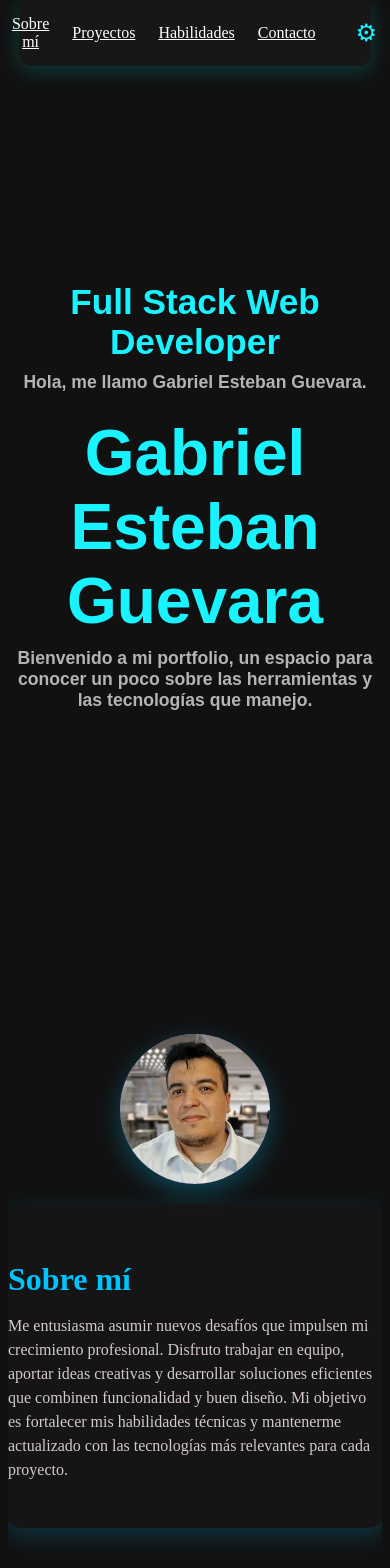
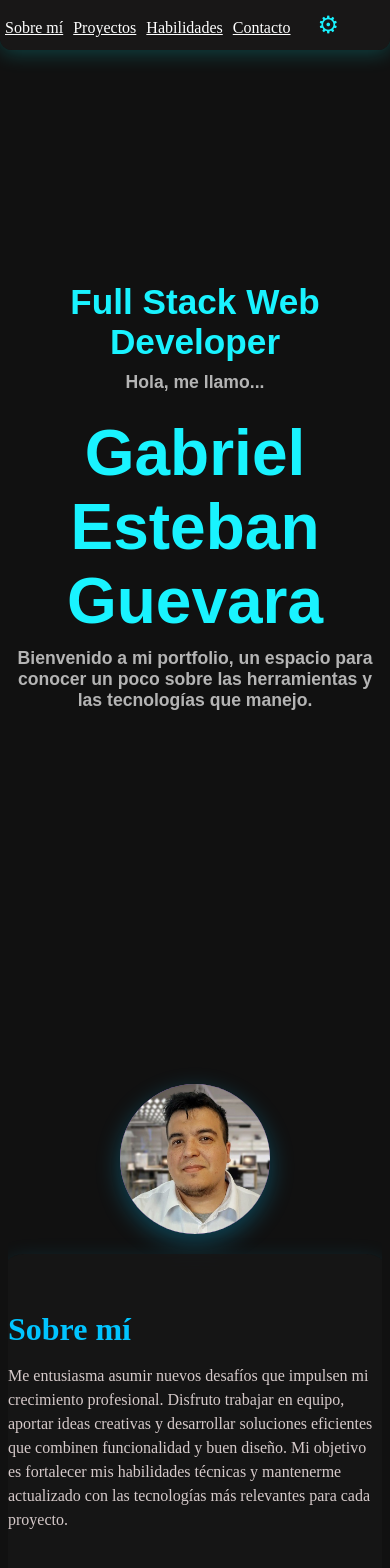
Before and after one commit to watefa1/gabrielguevara.portafolio, an Angular app: page / in a window 390 px wide. Shown: the top 1568 px of the page. Built offline with nearby package versions, Linux system fonts and the light colour scheme; a web font is replaced by a local one.

Commit message:
resolución movil

```diff
--- a/src/app/app.css
+++ b/src/app/app.css
@@ -76,7 +76,6 @@
     padding: 10px;
   }
   .nav-links {
-    display: flex !important;
     flex-direction: row;
     justify-content: center;
     align-items: center;
@@ -123,7 +122,7 @@
   background-color: #000;
   margin: 0;
   font-family: Arial, sans-serif;
-    max-width: 100vw;
+    max-width: 90vw;
   overflow-x: hidden;
 }
 }
@@ -168,7 +167,7 @@
     flex-direction: column;
     justify-content: center;
     align-items: center;
-    min-height: 90vh;
+    min-height: 50vh;
     padding-top: 0;
     padding-bottom: 200px;
     box-sizing: border-box;
@@ -302,11 +301,6 @@ header h1 {
 }
 
 @media (max-width: 768px) {
-  .hamburger {
-    top: 12px;
-    right: 16px;
-    z-index: 101;
-  }
   header {
     padding-top: 72px;
   }
@@ -321,7 +315,7 @@ header h1 {
   }
   .navbar {
     min-width: 0;
-    width: 90%;
+    width: 100%;
     max-width: 900px;
     box-sizing: border-box;
     padding-left: 0;
--- a/src/app/app.ts
+++ b/src/app/app.ts
@@ -59,7 +59,7 @@ export class App implements AfterViewInit {
       },
       header: {
         title: 'Full Stack Web Developer',
-        subtitle: 'Hola, me llamo Gabriel Esteban Guevara.',
+        subtitle: 'Hola, me llamo...',
         desc: 'Bienvenido a mi portfolio, un espacio para conocer un poco sobre las herramientas y las tecnologías que manejo.'
       },
       footer: '© 2025 Gabriel Esteban Guevara',
@@ -98,7 +98,7 @@ export class App implements AfterViewInit {
       },
       header: {
         title: 'Full Stack Web Developer',
-        subtitle: "Hi, I'm Gabriel Esteban Guevara.",
+        subtitle: "Hi, I'm...",
         desc: 'Welcome to my portfolio, a space to discover the tools and technologies I use.'
       },
       footer: '© 2025 Gabriel Esteban Guevara',
--- a/src/app/skills/skills-cv-container.css
+++ b/src/app/skills/skills-cv-container.css
@@ -24,4 +24,15 @@
     box-sizing: border-box;
     overflow-x: auto;
   }
+  @media (max-width: 400px) {
+    .skills-list {
+      display: grid;
+      grid-template-columns: 1fr 1fr;
+      gap: 12px;
+    }
+    .skill-item {
+      width: 100%;
+      justify-self: center;
+    }
+  }
 }
--- a/src/app/sobre-mi/sobre-mi.css
+++ b/src/app/sobre-mi/sobre-mi.css
@@ -8,6 +8,19 @@
   max-width: 100vw;
   box-sizing: border-box;
   overflow-x: hidden;
+}
+@media (max-width: 400px) {
+  .sobre-mi-container {
+  display: flex;
+  justify-content: center;
+  align-items: center;
+  padding: 70px 20px;
+  margin-bottom: 300px;
+  margin-top: 90px;
+  max-width: 100vw;
+  box-sizing: border-box;
+  overflow-x: hidden;
+  }
 }
 
 .sobre-mi-content {
```
